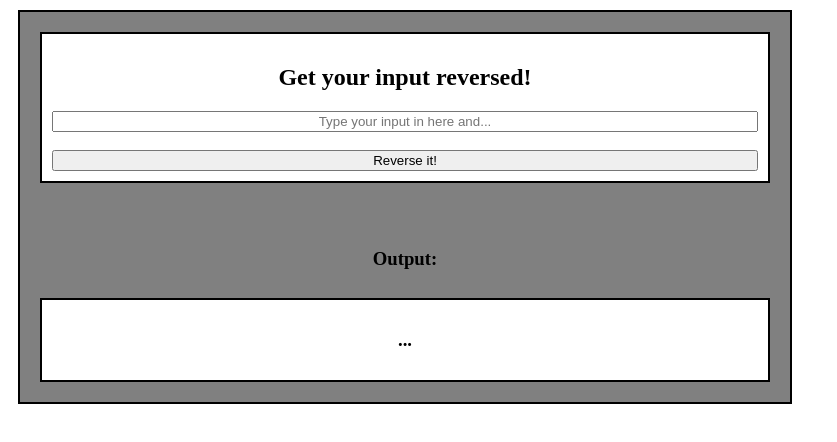
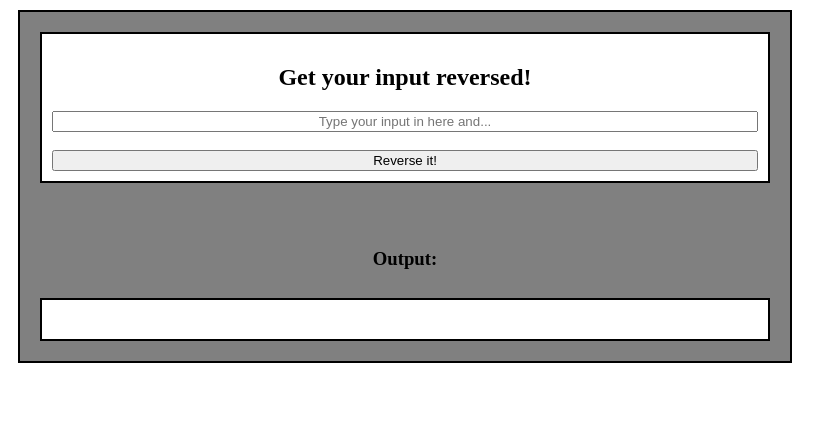
Before and after one commit to MGusto/slesk, a plain HTML site: page Oppgaver/Uke 6/Oppgave_18/opg18reverstekst.html in a window 1280 px wide. Shown: the whole page, without its empty margins (0-837 px from the left). Drawn offline with Linux system fonts and the light colour scheme.

Commit message:
Update opg18reverstekst.html

```diff
--- a/Oppgaver/Uke 6/Oppgave_18/opg18reverstekst.html
+++ b/Oppgaver/Uke 6/Oppgave_18/opg18reverstekst.html
@@ -43,7 +43,7 @@
 <script>
 //m
 let storedString = '';
-let reversedString = '...';
+let reversedString = '';
 
 //v
 function updateView() {
```
